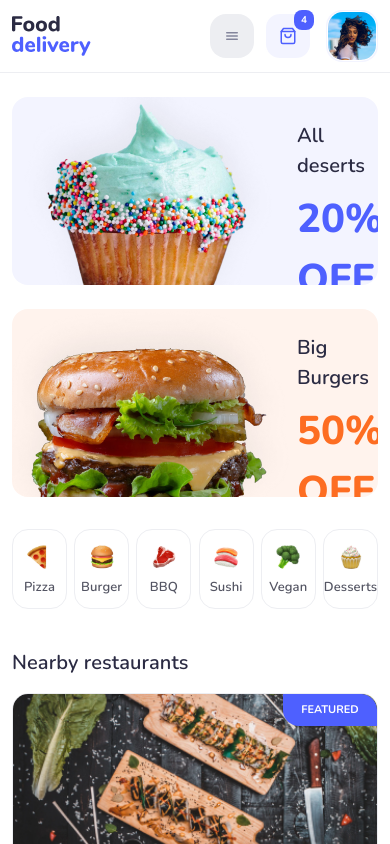
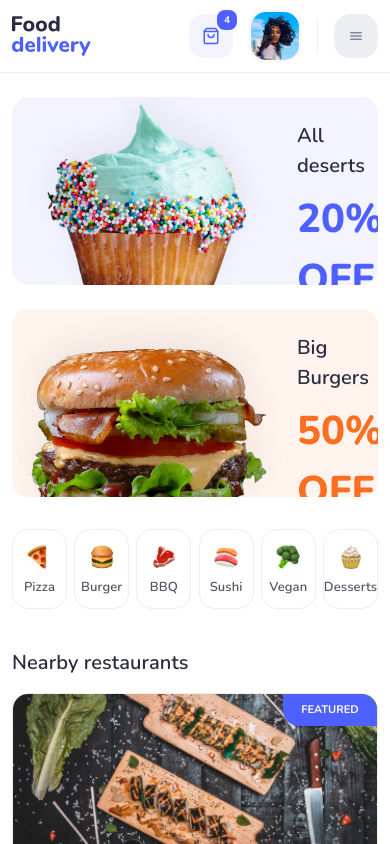
Before and after one commit to Duxcoder/Food-Delivery, a React (Create React App) app: page / in a window 390 px wide. Shown: the top 844 px of the page. Built offline with nearby package versions, Linux system fonts and the light colour scheme; a web font is replaced by a local one.

Commit message:
adaptiv navigation

```diff
--- a/src/components/cards/card/style.module.sass
+++ b/src/components/cards/card/style.module.sass
@@ -8,7 +8,7 @@
     background: #FFFFFF
     border: 1px solid #EDEEF2
     border-radius: 16px
-    max-width: 100%
+    width: 100%
     height: auto
     overflow: hidden
     .featured
@@ -32,7 +32,7 @@
         object-fit: cover
         pointer-events: none
         width: 100%
-        height: 100%
+        height: auto
     .bottom_card
         padding: 0px 16px
         .menu_item
--- a/src/components/header/header.js
+++ b/src/components/header/header.js
@@ -3,8 +3,9 @@ import styles from './style.module.sass'
 import {Container, Row, Col } from 'react-bootstrap';
 import Logo from './logo/logo';
 import Search from './search/search';
-import NavBar from './navBar/navBar';
+import Navigation from './navBar/navigation/navigation'
 import Cart from './cart/cart';
+import { NavigationMobile } from "./navBar/navigationMobile/navigationMobile";
 import ProfileIcon from './profileIcon/profileIcon';
 import { ActiveNavigationMobile } from "./navBar/navigationMobile/navigationMobile";
 
@@ -54,9 +55,14 @@ hamburgerClick = () => {
               </Row>
             </Col>
             <Col className='d-flex justify-content-end align-items-center'>
-              <NavBar hamburgerClick={this.hamburgerClick} pages={headerPages} separatePage={headerPages[2]}></NavBar>
+              <Navigation pages={headerPages} separatePage={headerPages[2]}/>
               <Cart></Cart>
               <ProfileIcon alt={'avatar'} url={'/user/img.png'}></ProfileIcon>
+              <NavigationMobile
+                    separatePage = {headerPages[2]}
+                    pages = {headerPages}
+                    hamburgerClick = {this.hamburgerClick}
+                   />
             </Col>
           </Row>
       </Container>
--- a/src/components/header/navBar/navBar.js
+++ /dev/null
@@ -1,19 +0,0 @@
-import React from "react";
-import styles from './style.module.sass'
-import { Navigation } from "./navigation/navigation";
-import { NavigationMobile } from "./navigationMobile/navigationMobile";
-export default function NavBar(props) {
-
-
-    return (
-        <>
-        <Navigation separatePage = {props.separatePage}
-                    pages = {props.pages}/>
-        <NavigationMobile
-                    separatePage = {props.separatePage}
-                    pages = {props.pages}
-                    hamburgerClick = {props.hamburgerClick}
-                   />
-        </>
-    )
-}
--- a/src/components/header/navBar/navigation/navigation.js
+++ b/src/components/header/navBar/navigation/navigation.js
@@ -1,7 +1,7 @@
 import React from 'react';
 import styles from '../style.module.sass'
 import NavLinks from '../navLinks';
-export const Navigation = (props) => {
+const Navigation = (props) => {
     return (
         <nav className={styles.navigation}>
             <NavLinks separatePage = {props.separatePage}
@@ -10,3 +10,5 @@ export const Navigation = (props) => {
         </nav>
     );
 };
+
+export default Navigation
--- a/src/components/header/navBar/navigationMobile/navigationMobile.js
+++ b/src/components/header/navBar/navigationMobile/navigationMobile.js
@@ -8,6 +8,7 @@ export const NavigationMobile = (props) => {
     const close = <IoClose className={styles.hamburgerIcon}/>
     return (
         <nav className={styles.navigationMobile}>
+        <div className={styles.separateMobile}></div>
             <div className={styles.hamburgerWrapper}
                  onClick={() => {setOpen(!open); props.hamburgerClick()}}>
             {open ? close : hamurger}
--- a/src/components/header/navBar/style.module.sass
+++ b/src/components/header/navBar/style.module.sass
@@ -18,15 +18,16 @@ nav.navigation
             gap: 10px
             letter-spacing: 0.1px
 
-.separate
-    border-left: 1px solid #EDEEF2
+    .separate
+        border-left: 1px solid #EDEEF2
 
 nav.navigationMobile
-    display: none;
+    display: none
 
 @media screen and (max-width:990px)
     nav.navigationMobile
         display: flex
+        align-items: center
         .hamburgerIcon
             width: 16px
             height: 16px
@@ -83,6 +84,10 @@ nav.navigationMobile
                         &:hover
                             color: #fff
                             background: #4f60ff
+        .separateMobile
+            margin: 0 16px
+            height: 32px
+            border-left: 1px solid #EDEEF2
 
     nav.navigation
         display: none
```
